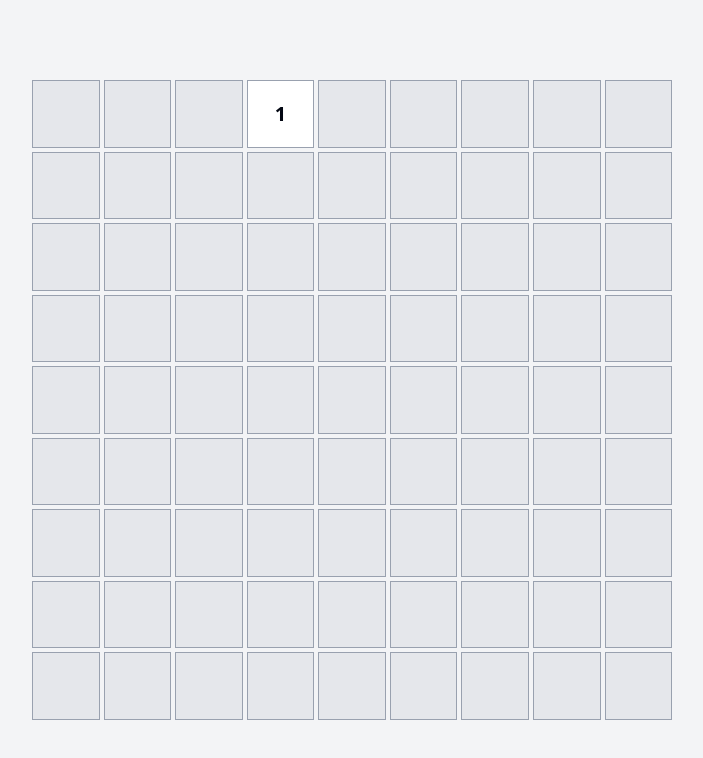
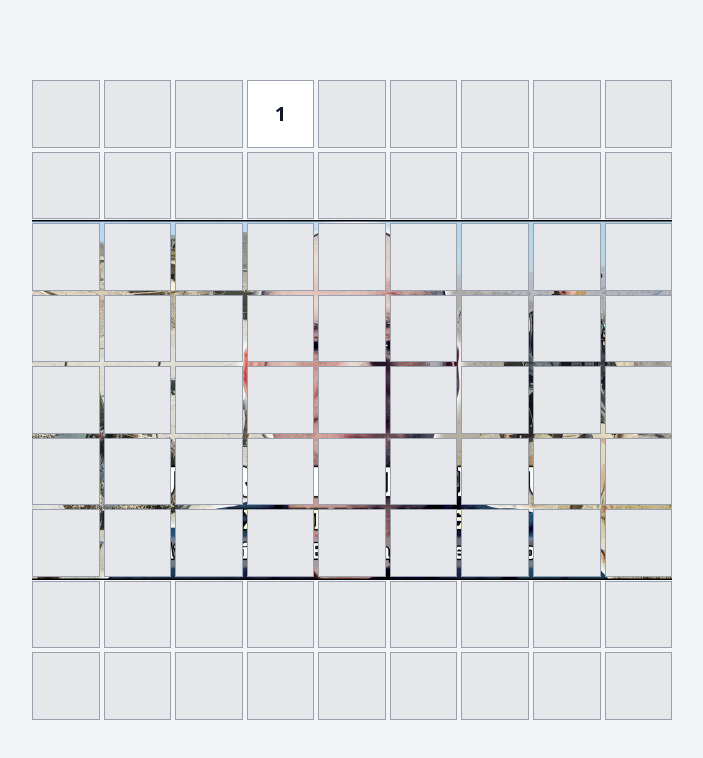
Before and after one commit to Toupetit2/JeuVeterans, a React (Vite) app: page / in a window 1280 px wide. Both pictures are taken after a click on the button 568 px from the left and 113 px from the top of the page. Shown: the top 758 px of the page, without its empty margins (288-991 px from the left). Built offline with nearby package versions, Linux system fonts and the light colour scheme.

Commit message:
Add dark mode support and board background image
Introduces dark mode styling across the app, including Board and Cell components. Adds a background image to the board and improves EndGameUI with a close button and dark mode support. Also includes the new background image asset.

```diff
--- a/src/App.jsx
+++ b/src/App.jsx
@@ -125,7 +125,7 @@ export default function App() {
   };
 
   return (
-    <div className="p-4 min-h-screen bg-gray-100 flex items-center justify-center">
+    <div className="p-4 min-h-screen bg-gray-100 dark:bg-gray-800 flex items-center justify-center">
       <Board grid={grid} onCellClick={handleCellClick} onCellRightClick={handleCellRightClick} />
       <EndGameUI status={status}></EndGameUI>
     </div>
--- a/src/components/Board.jsx
+++ b/src/components/Board.jsx
@@ -6,7 +6,13 @@ export default function Board({ grid, onCellClick, onCellRightClick }) {
   return (
     <div
       className={`grid grid-cols-${size} gap-1 max-w-screen-sm w-full mx-auto`}
-      style={{ gridTemplateColumns: `repeat(${size}, 1fr)` }}
+      style={{
+        gridTemplateColumns: `repeat(${size}, 1fr)`,
+        backgroundImage: "url('idden-bg.webp')",
+        backgroundSize: "contain",
+        backgroundRepeat: "no-repeat",
+        backgroundPosition: "center"
+    }}
     >
       {grid.flat().map((cell, i) => (
         <Cell
--- a/src/components/Cell.jsx
+++ b/src/components/Cell.jsx
@@ -1,4 +1,6 @@
 export default function Cell({ value, revealed, onClick, onRightClick }) {
+  const isEmpty = revealed && value === '';
+
   return (
     <button
       onClick={onClick}
@@ -6,11 +8,18 @@ export default function Cell({ value, revealed, onClick, onRightClick }) {
         e.preventDefault();
         onRightClick();
       }}
-      className={`w-full aspect-square flex items-center justify-center border border-gray-400 text-xl text-gray-950 font-bold select-none
-      ${revealed ? 'bg-white' : 'bg-gray-200 hover:bg-gray-300'}
+      className={`
+        w-full aspect-square flex items-center justify-center border border-gray-400 dark:border-gray-600
+        text-xl font-bold select-none
+        text-gray-900 dark:text-gray-100
+        ${isEmpty
+          ? 'bg-white dark:bg-gray-900/80'
+          : revealed
+            ? 'bg-white dark:bg-gray-900/95'
+            : 'bg-gray-200 dark:bg-gray-700 hover:bg-gray-300 dark:hover:bg-gray-600'}
       `}
     >
-    {value}
+      {value}
     </button>
   );
 }
--- a/src/components/EndGameUI.jsx
+++ b/src/components/EndGameUI.jsx
@@ -1,9 +1,20 @@
+import { useState } from 'react';
+
 export default function EndGameUI({ status }) {
-  if (status === 'playing') return null;
+  const [visible, setVisible] = useState(true);
+
+  if (status === 'playing' || !visible) return null;
 
   return (
-    <div className="fixed inset-0 bg-transparent backdrop-blur-xs flex items-center justify-center z-50 text-gray-950">
-      <div className="bg-white p-6 rounded-lg shadow-lg text-center max-w-sm w-full">
+    <div className="fixed inset-0 bg-transparent backdrop-blur-xs flex items-center justify-center z-50 text-gray-900 dark:text-gray-100">
+      <div className="bg-white dark:bg-gray-900 p-6 rounded-lg shadow-lg text-center max-w-sm w-full">
+        <button
+          onClick={() => setVisible(false)}
+          className="relative bottom-2 left-40 text-gray-500 hover:text-gray-800 dark:hover:text-gray-300 text-2xl font-bold leading-none"
+          aria-label="Fermer"
+        >
+          ×
+        </button>
         <h2 className="text-2xl font-bold mb-4">
           {status === 'won' ? '🎉 Tu as gagné !' : '💥 Tu as perdu.'}
         </h2>
```
Also changed, not shown: public/idden-bg.webp (added), vite.config.js (line endings or trailing spaces).
